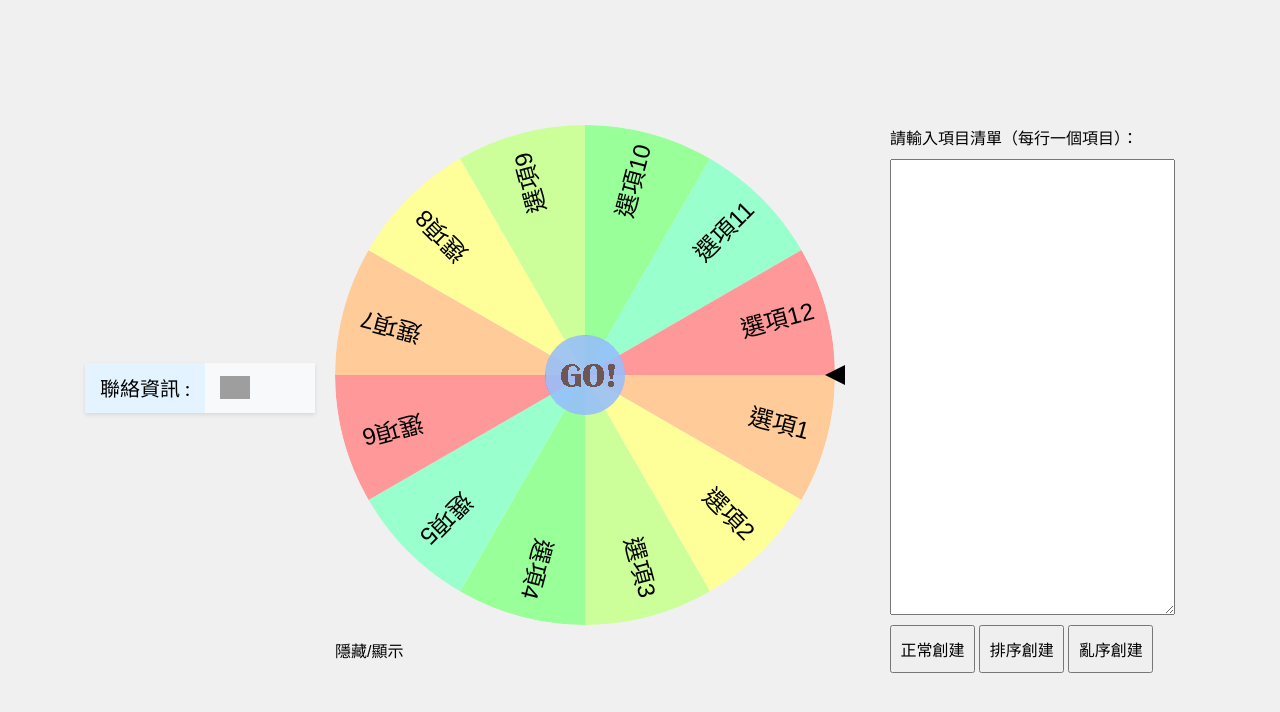
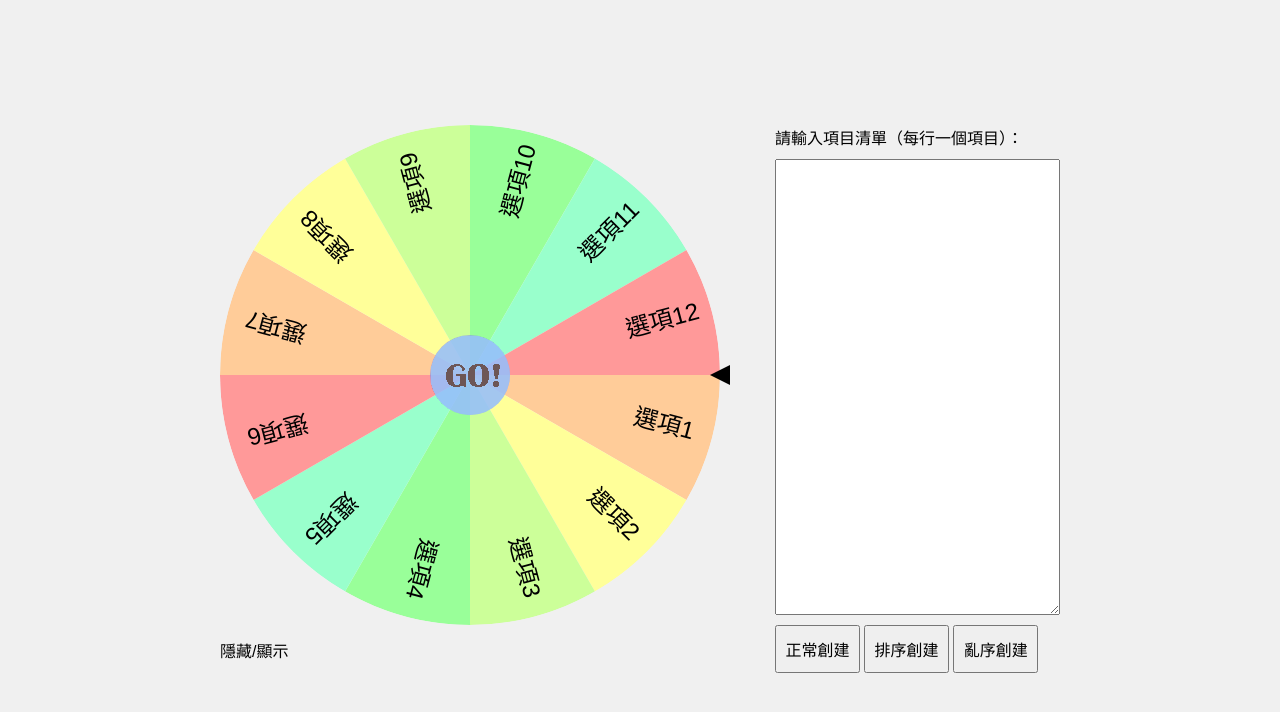
Before and after one commit to shiro-shio/Ruretto, a plain HTML site: page index.html in a window 1280 px wide. Drawn offline with Linux system fonts and the light colour scheme; grey boxes are pictures that could not be loaded.

Commit message:
Update index.html

```diff
--- a/index.html
+++ b/index.html
@@ -6,26 +6,6 @@
 <link rel="stylesheet" href="style.css?ver=202403111450">
 </head>
 <body>
-<div class="top-bar">
-    <div class="contact-message">聯絡資訊 :</div>
-    <!--a class="social-link" href="https://www.facebook.com/您的用戶名" target="_blank">
-        <img src="https://static.xx.fbcdn.net/rsrc.php/v3/y0/r/eFZD1KABzRA.png" alt="Facebook">
-        <span>Facebook</span>
-    </a>
-    <a class="social-link" href="https://www.instagram.com/您的用戶名" target="_blank">
-        <img src="https://static.cdninstagram.com/rsrc.php/v3/yV/r/ftfgD2tsNT7.png" alt="Instagram">
-        <span>Instagram</span>
-    </a-->
-    <a class="social-link" href="https://twitter.com/shiroshio0507" target="_blank">
-        <img src="https://abs.twimg.com/responsive-web/client-web/icon-default.522d363a.png" alt="Twitter">
-        <span>Twitter</span>
-    </a>
-    <div class="extra-links">
-        <a href="https://example.com/link1" target="_blank"></a>
-        <a href="https://example.com/link2" target="_blank"></a>
-    </div>
-</div>
-
 <div id="mainContainer">
   <div id="imageContainer" style="display: none;">
     <img id="toggleImage" src="img/image.png">
```
